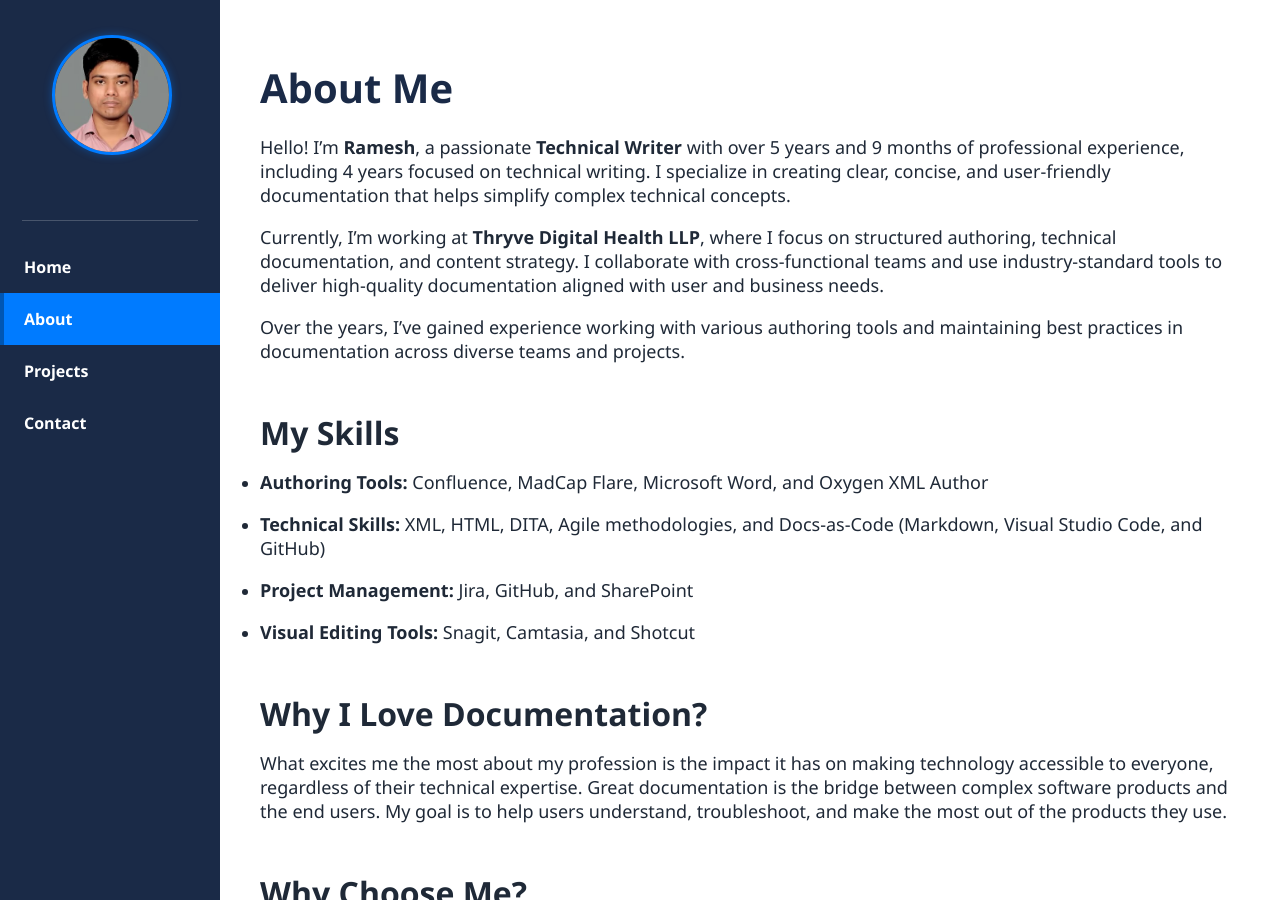
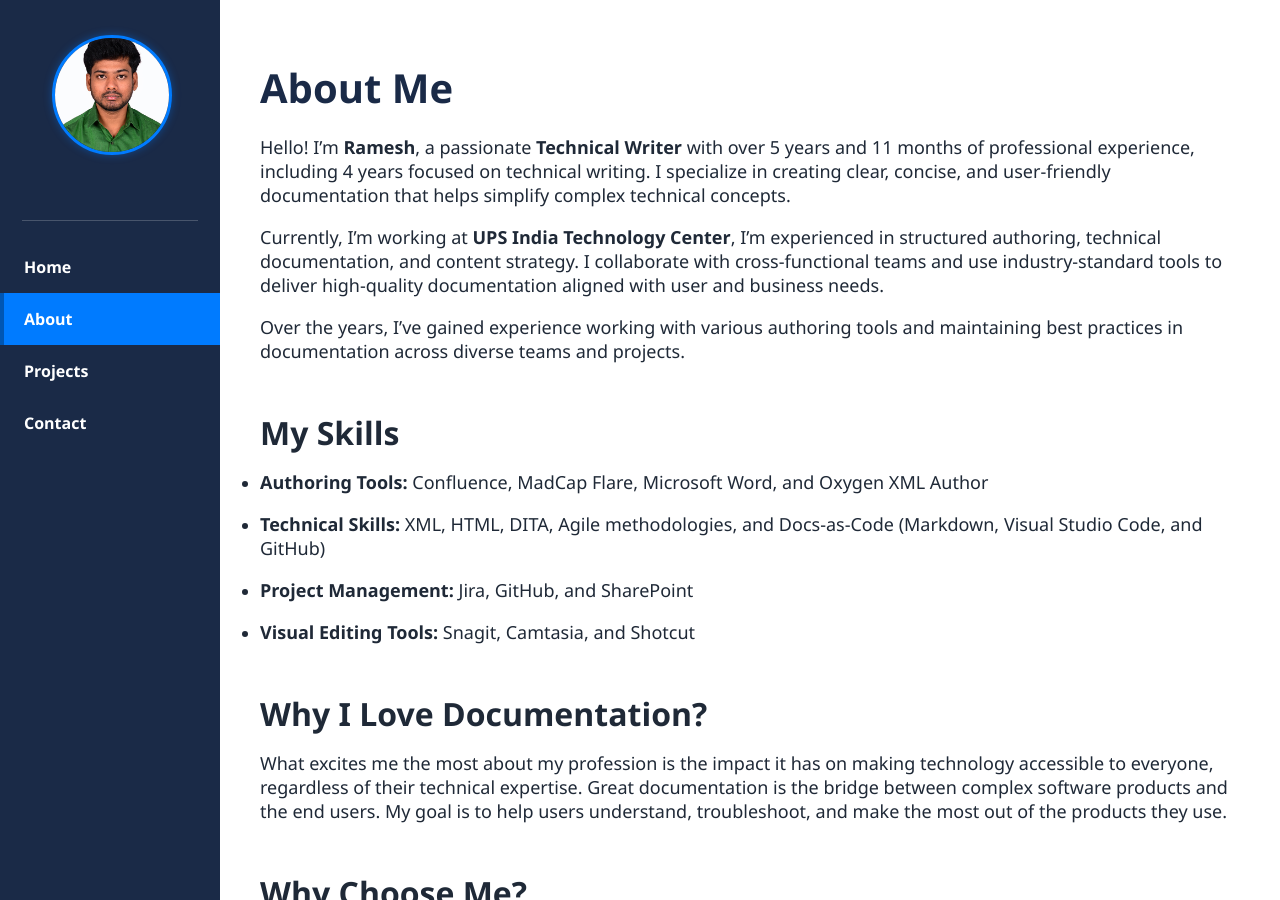
Before and after one commit to Ramesht95/Ramesh-T, a Jekyll site: the page built from about.md, in a window 1280 px wide and 900 px high. Built offline with Jekyll 4.4.1, drawn with Linux system fonts in a browser that asks for light colours.

Commit message:
updated profile

```diff
--- a/_layouts/default.html
+++ b/_layouts/default.html
@@ -11,7 +11,7 @@
 <nav class="sidebar">
   <div class="profile-photo">
   <a href="{{ '/' | relative_url }}">
-    <img src="{{ '/images/Ramesh.T_Photo.jpg' | relative_url }}" alt="Ramesh's Photo" />
+    <img src="{{ '/images/Ramesh Photo.jpg' | relative_url }}" alt="Ramesh's Photo" />
   </a>
   </div>
 
--- a/about.md
+++ b/about.md
@@ -5,9 +5,9 @@ title: About
 
 # About Me
 
-Hello! I’m **Ramesh**, a passionate **Technical Writer** with over 5 years and 9 months of professional experience, including 4 years focused on technical writing. I specialize in creating clear, concise, and user-friendly documentation that helps simplify complex technical concepts.
+Hello! I’m **Ramesh**, a passionate **Technical Writer** with over 5 years and 11 months of professional experience, including 4 years focused on technical writing. I specialize in creating clear, concise, and user-friendly documentation that helps simplify complex technical concepts.
 
-Currently, I’m working at **Thryve Digital Health LLP**, where I focus on structured authoring, technical documentation, and content strategy. I collaborate with cross-functional teams and use industry-standard tools to deliver high-quality documentation aligned with user and business needs.
+Currently, I’m working at **UPS India Technology Center**, I'm experienced in structured authoring, technical documentation, and content strategy. I collaborate with cross-functional teams and use industry-standard tools to deliver high-quality documentation aligned with user and business needs.
 
 Over the years, I’ve gained experience working with various authoring tools and maintaining best practices in documentation across diverse teams and projects.
 
```
Also changed, not shown: images/Ramesh Photo.jpg (added).
